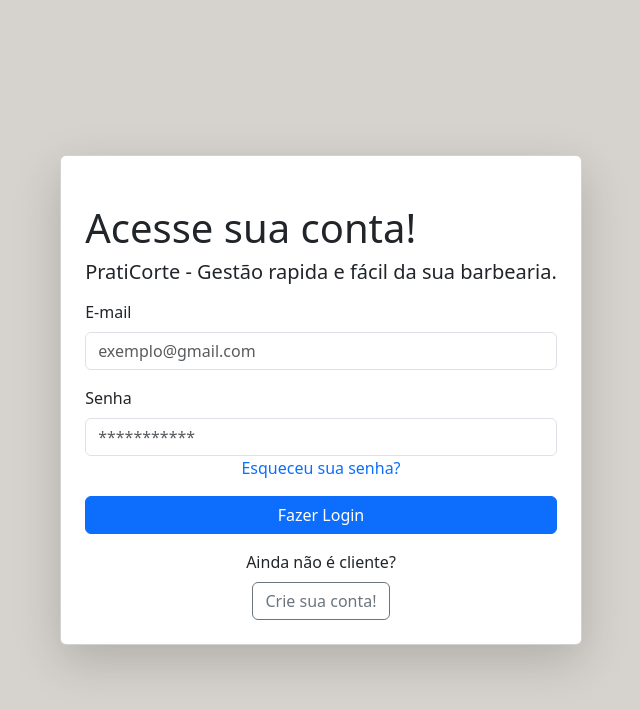
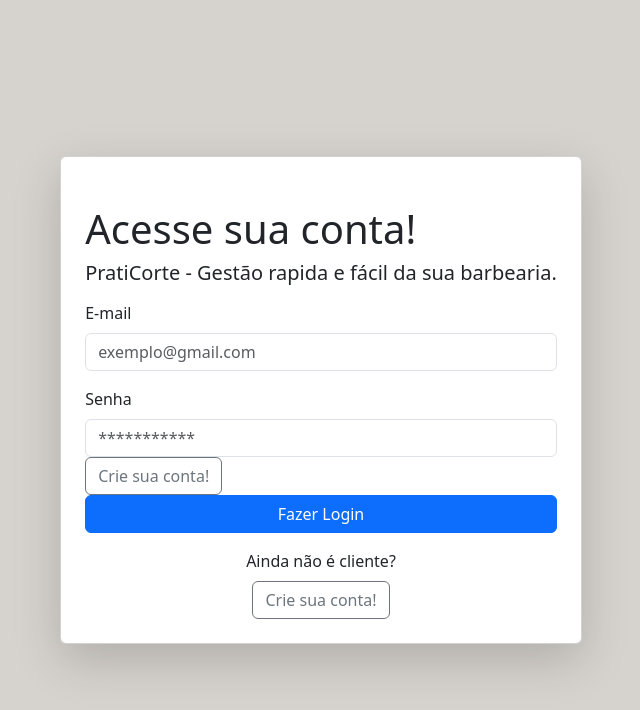
Before and after one commit to guilhermeKuffner/PratiCorte, a React (Create React App) app: page / in a window 1280 px wide. Shown: the top 710 px of the page, without its empty margins (319-959 px from the left). Built offline with nearby package versions, Linux system fonts and the light colour scheme.

Commit message:
ajustes href

```diff
--- a/src/view/conta/home.js
+++ b/src/view/conta/home.js
@@ -35,7 +35,9 @@ class Login extends React.Component {
                                 />
                             </div>
                         </form>
-                        <a href="" className="d-block mb-3 text-decoration-none text-center">Esqueceu sua senha?</a>
+                        <Link to="/">
+                            <button className="btn btn-outline-secondary">Crie sua conta!</button>
+                        </Link>
                         <button className="btn btn-primary mb-3">Fazer Login</button>
                         <div className="text-center">
                             <span className="d-block mb-2">Ainda não é cliente?</span>
@@ -96,7 +98,7 @@ class Register extends React.Component {
                                 </select>
                             </div>
                         </form>
-                        <a href="" className="mb-3"><b>termo de uso e política de privacidade.</b></a>
+                        <Link to="/" className="mb-3"><b>termo de uso e política de privacidade.</b></Link>
                         <button className="btn btn-primary mb-3">Cadastre-se</button>
                         <div className="text-center">
                             <span className="d-block mb-2">Já é cliente?</span>
```
